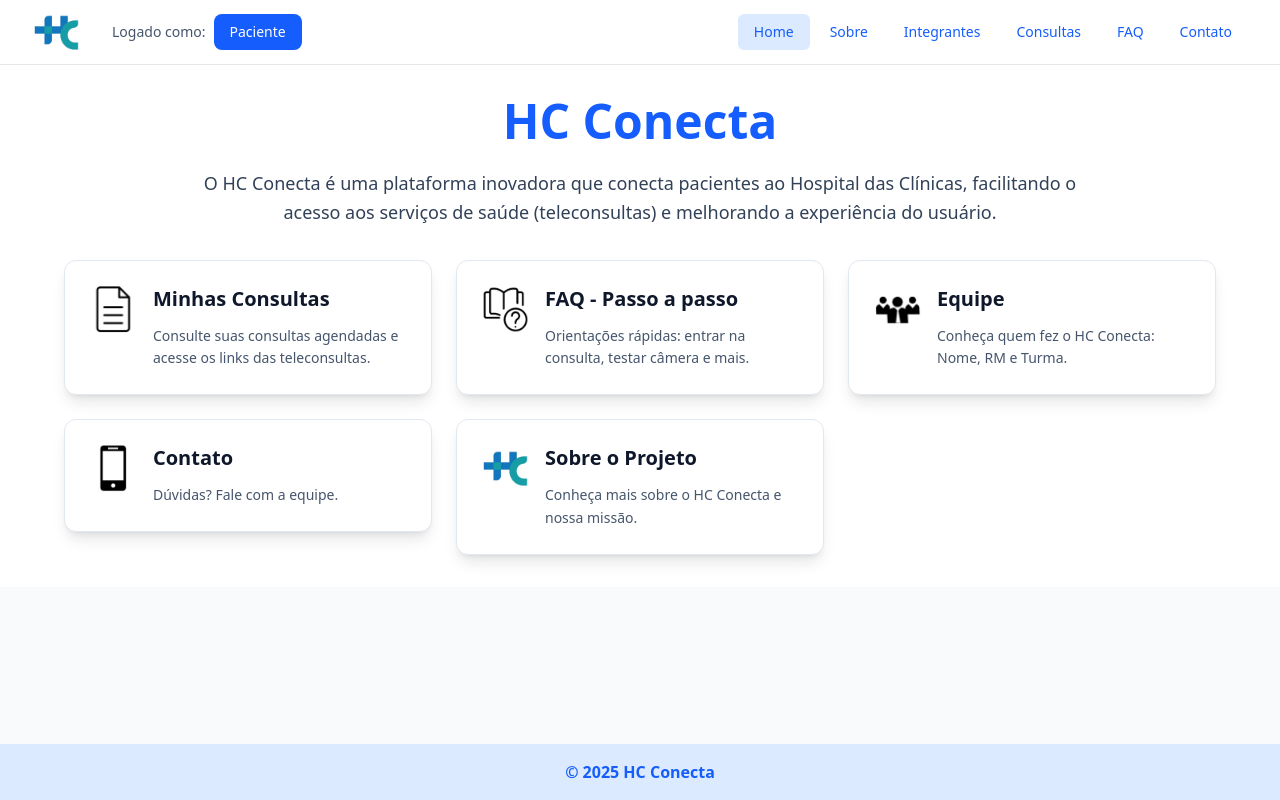
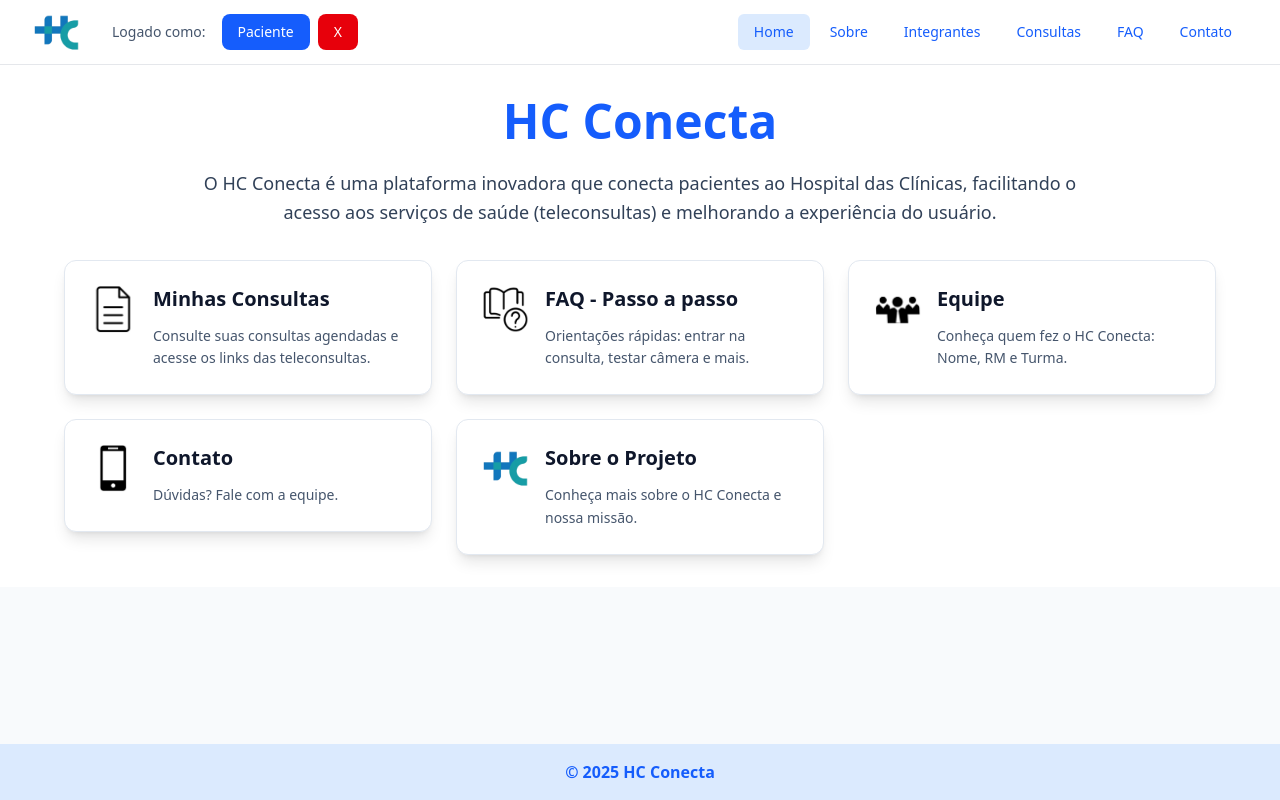
Before and after one commit to TriCode-campeao/HC-Conecta-Sprint-4, a React (Vite) app: page / in a window 1280 px wide. Built offline with nearby package versions, Linux system fonts and the light colour scheme.

Commit message:
feat: Adicionado botão de para remover login

```diff
--- a/src/Components/Cabecalho/Cabecalho.tsx
+++ b/src/Components/Cabecalho/Cabecalho.tsx
@@ -27,7 +27,7 @@ export default function Header() {
                 className="w-12 h-12 rounded-lg"
               />
             </Link>
-            <div className="flex items-center">
+            <div className="flex items-center gap-2">
               <span className="text-sm text-slate-600 mr-2">Logado como:</span>
               <Link
                 to="/consultas"
@@ -35,6 +35,12 @@ export default function Header() {
               >
                 Paciente
               </Link>
+              <button
+                type="button"
+                className="bg-red-600 text-white px-4 py-2 rounded-lg hover:bg-red-700 transition-colors text-sm font-medium"
+              >
+                X
+              </button>
             </div>
           </div>
 
```
